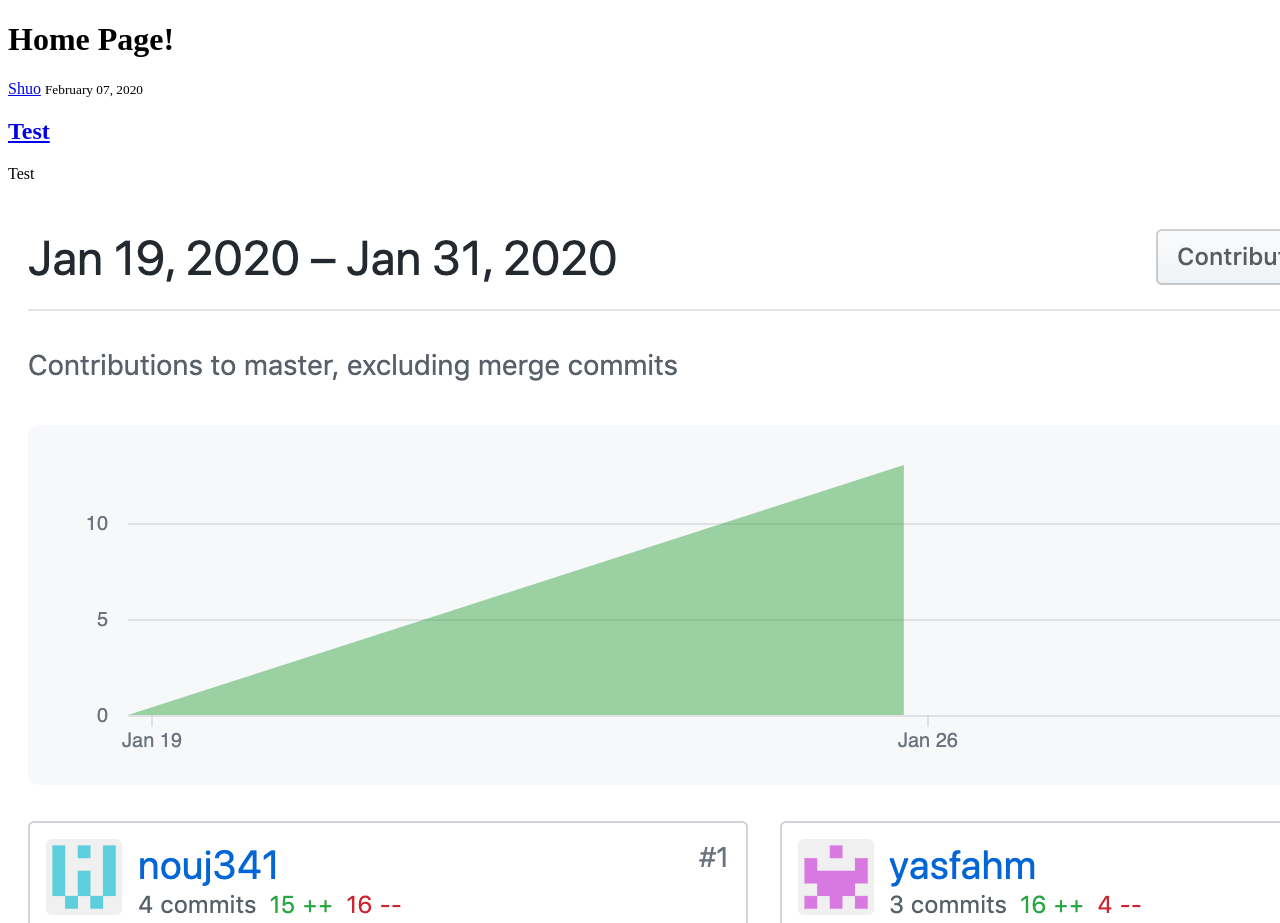
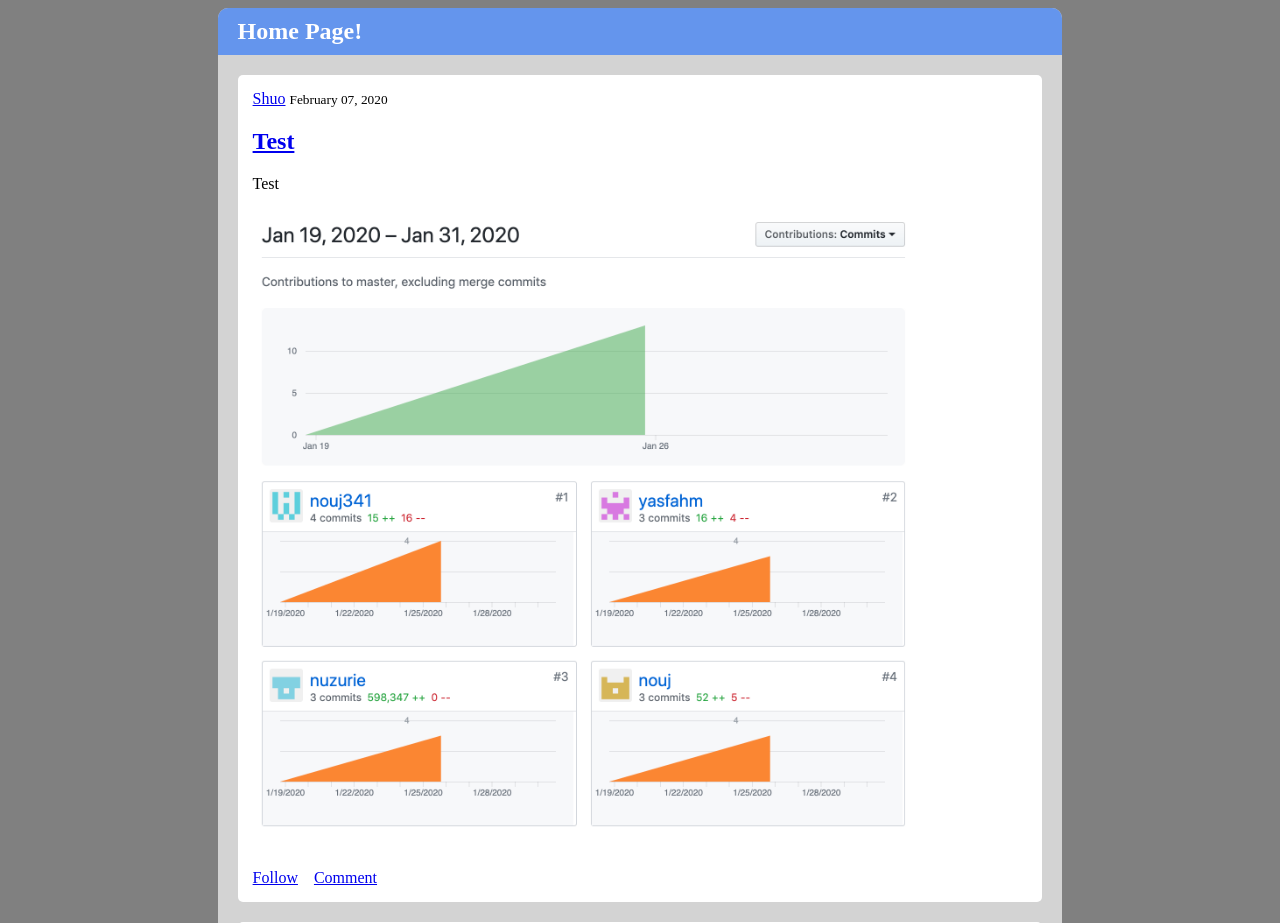
Before and after one commit to nouj341/INSTA341, a Django app: template app/makeposts/templates/makeposts/home.html in a window 1280 px wide; the page is wider, and only the part inside the window is pictured. Shown: the top 923 px of that part. Run offline with Django 3.2, Linux system fonts and the light colour scheme; the template is opened without the code that fills it: values that come from a table or form of the project are taken from there, others are empty; data comes from the database, SQL or seed files in the repository; both versions use the stored data as it was after the commit.

Commit message:
#7,#8,#13 implement comment and follow features from back end

```diff
--- /dev/null
+++ b/app/makeposts/forms.py
@@ -0,0 +1,4 @@
+from django import forms
+
+class CommentForm(forms.Form):
+    comment = forms.CharField(widget=forms.Textarea)
--- a/app/makeposts/models.py
+++ b/app/makeposts/models.py
@@ -2,7 +2,7 @@ from django.contrib.auth.models import User
 from django.db import models
 from django.urls import reverse
 from django.utils import timezone
-
+from datetime import datetime
 
 class Post(models.Model):
     title = models.CharField(max_length=100)
@@ -16,3 +16,23 @@ class Post(models.Model):
 
     def get_absolute_url(self):
         return reverse('post-detail', kwargs={'pk': self.pk})
+
+
+class Following(models.Model):
+    user_id = models.IntegerField()
+    follower = models.IntegerField()
+
+    class Meta:
+        db_table = "following"
+        unique_together = (("user_id", "follower"),)
+
+
+class Comments(models.Model):
+    post_id = models.IntegerField()
+    commenter = models.IntegerField()
+    comment_time = models.DateTimeField(default=datetime.now, blank=True)
+    comment = models.TextField()
+    username = models.CharField(max_length=150)
+
+    class Meta:
+        db_table = "comments"
--- a/app/makeposts/templates/makeposts/home.html
+++ b/app/makeposts/templates/makeposts/home.html
@@ -3,10 +3,58 @@
 <head>
     <meta charset="UTF-8">
     <title>Home</title>
+    <style>
+
+        body {
+          background-color: gray;
+        }
+
+        .title {
+          background-color: cornflowerblue;
+          color: white;
+          font-weight: bold;
+          padding-left: 20px;
+          padding-top: 10px;
+          padding-bottom: 10px;
+          font-size: 24px;
+        }
+
+        .main-content {
+          background-color: lightgray;
+          border-radius: 10px;
+          padding: 0px;
+          overflow: hidden;
+          width: 66vw;
+          float: none;
+          margin: 0 auto;
+        }
+
+        .post-container {
+          margin: 20px;
+          padding: 15px;
+          background-color: white;
+          border-radius: 5px;
+          display: block !important;
+        }
+
+        .media-body {
+          display: block !important;
+        }
+
+        .img {
+          max-width: 100%;
+          max-height: 80vh;
+        }
+
+        @media only screen and (max-width: 768px) {
+          .main-content { width: 100%; border-radius: 0; }
+          .title { border-bottom-left-radius: 10px; border-bottom-right-radius: 10px;}
+        }
+    </style>
 </head>
 <body>
-    <div class="col-md-8">
-        <h1>Home Page!</h1>
+    <div class="main-content">
+        <div class="title">Home Page!</div>
           {% if messages %}
               {% for message in messages %}
                   <div class="alert alert-{{ message.tag }}">
@@ -17,16 +65,17 @@
           {% endif %}
           {% block content %}
               {% for post in posts %}
-        <article class="media content-section">
+        <article class="media content-section post-container">
           <div class="media-body">
             <div class="article-metadata">
               <a class="mr-2" href="#">{{ post.author }}</a>
               <small class="text-muted">{{ post.date_posted|date:"F d, Y" }}</small>
             </div>
-            <h2><a class="article-title" href="{% url 'post-detail' post.id %}">{{ post.title }}</a></h2>
+            <h2><a class="article-title" href="{% url 'post_detail' post.id %}">{{ post.title }}</a></h2>
             <p class="article-content">{{ post.content }}</p>
-              <p><img src="{{ post.image.url }}"></p>
+              <p><img src="{{ post.image.url }}" class="img"></p>
           </div>
+          {% if post.author_id in following %}<a href="{% url 'post_detail' post.id %}unfollow">Unfollow</a>{% else %}<a href="{% url 'post_detail' post.id %}follow">Follow</a>{% endif %} &nbsp;&nbsp;&nbsp;<a href="{% url 'post_detail' post.id %}">Comment</a>
         </article>
     {% endfor %}
           {% endblock %}
--- a/app/makeposts/urls.py
+++ b/app/makeposts/urls.py
@@ -1,11 +1,13 @@
 from django.urls import path
-from .views import PostListView, PostDetailView, PostCreateView
+from .views import PostListView, PostCreateView
 from . import views
 
 urlpatterns = [
-    path('', PostListView.as_view(), name='insta-home'),
-    path('post/<int:pk>/', PostDetailView.as_view(), name='post-detail'),
+    path('', views.home, name='insta-home'),
+    path('post/<int:pk>/', views.post_detail, name='post_detail'),
+    path('post/<int:pk>/follow', views.follow, name='follow'),
+    path('post/<int:pk>/unfollow', views.unfollow, name='unfollow'),
+    path('post/<int:pk>/comment', views.comment, name="comment"),
     path('post/new/', PostCreateView.as_view(), name='post-create'),
 
-
 ]
```
Also changed, not shown: app/makeposts/templates/makeposts/post_detail.html (+131 -3 lines), app/makeposts/views.py (+61 -7 lines), app/db.sqlite3, app/makeposts/migrations/0005_comments_following.py (added), 1 other file.
